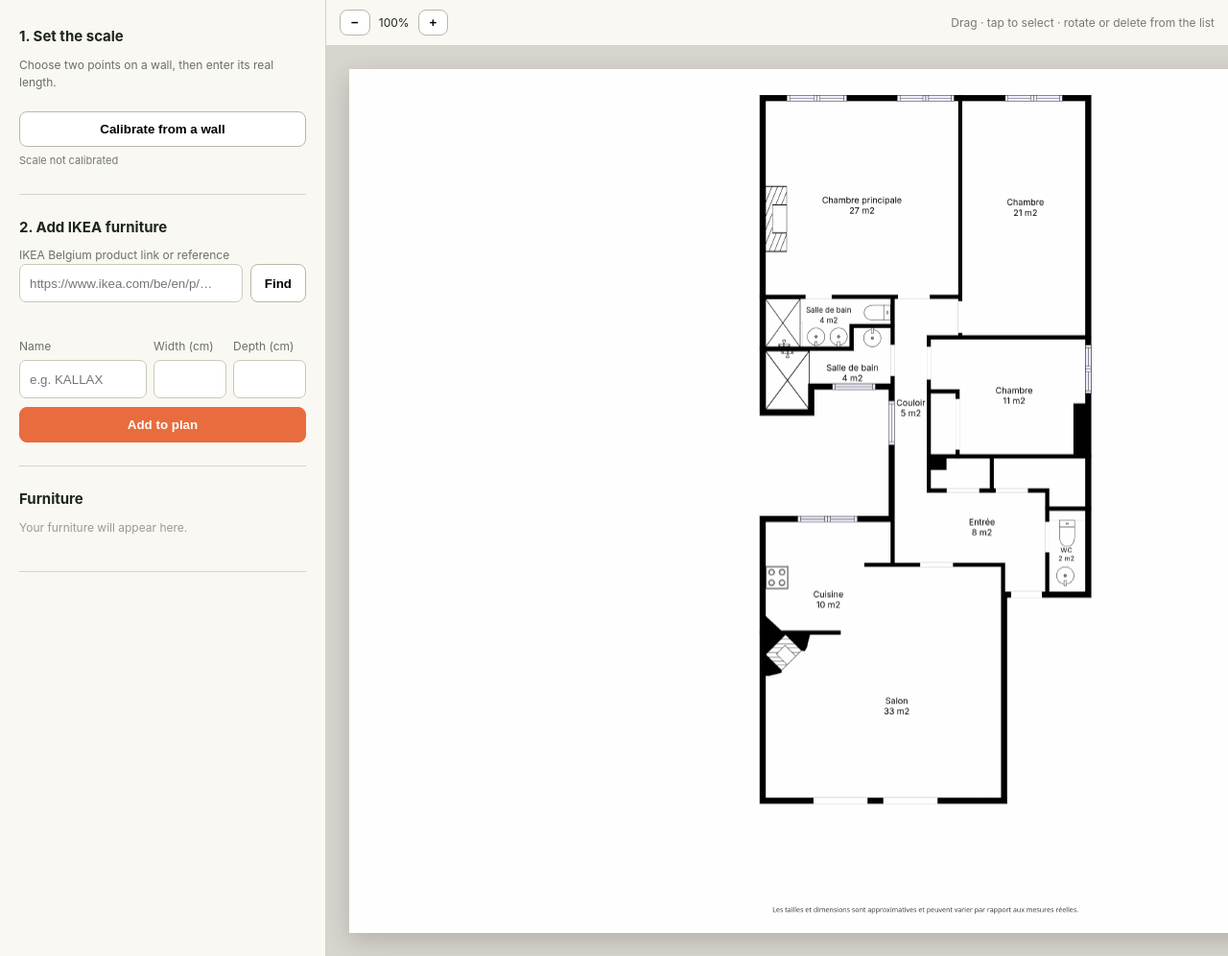
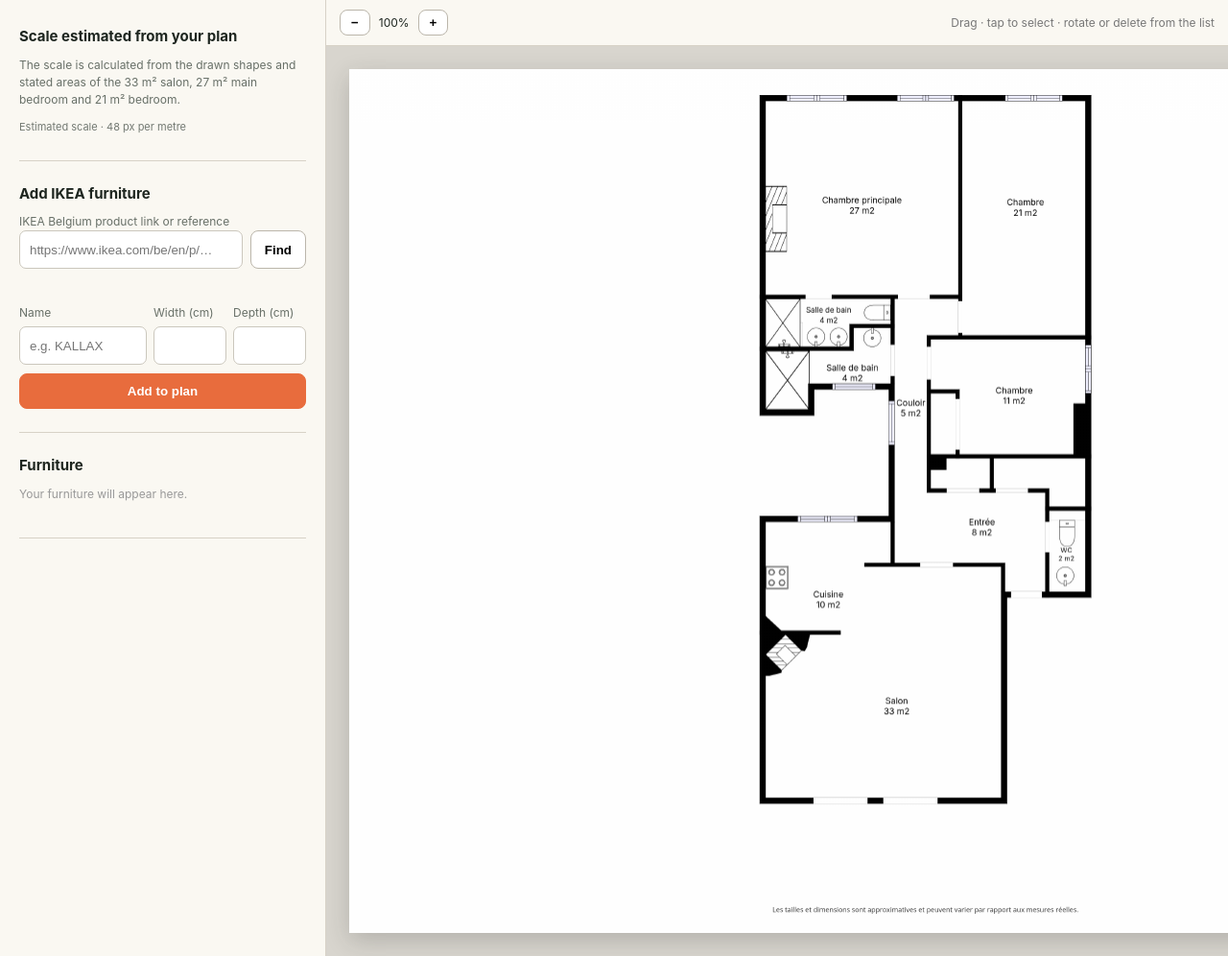
Before and after one commit to ThomasChoi2104/ikea, a Flask app: page / in a window 1280 px wide. Shown: the part 108-1104 px from the top of the page at 96% size. Run offline with Flask 3, Linux system fonts and the light colour scheme.

Commit message:
Add files via upload

```diff
--- a/static/app.js
+++ b/static/app.js
@@ -1,15 +1,16 @@
-const $=s=>document.querySelector(s), board=$('#board'), layer=$('#furnitureLayer'), svg=$('#calibrationLayer');
-let state=JSON.parse(localStorage.getItem('floorPlanner')||'{"scale":null,"items":[]}'), zoom=1, calibration=[], pendingPx=0, selected=null;
+const $=s=>document.querySelector(s), board=$('#board'), layer=$('#furnitureLayer');
+// Estimated at 0.48 px/cm by comparing the drawn footprints of the 33 m² salon,
+// 27 m² main bedroom and 21 m² bedroom with their labelled surface areas.
+const ESTIMATED_SCALE=0.48;
+let state=JSON.parse(localStorage.getItem('floorPlanner')||'{"items":[]}'), zoom=1, selected=null;
+state.scale=ESTIMATED_SCALE;
 const uid=()=>crypto.randomUUID?crypto.randomUUID():Date.now().toString(36);
 function persist(){localStorage.setItem('floorPlanner',JSON.stringify(state));}
-function render(){layer.innerHTML='';state.items.forEach(i=>{let el=document.createElement('div');el.className='furniture'+(selected===i.id?' selected':'');el.dataset.id=i.id;Object.assign(el.style,{left:i.x+'px',top:i.y+'px',width:(i.w*state.scale)+'px',height:(i.d*state.scale)+'px',transform:`rotate(${i.r||0}deg)`});el.textContent=i.name;layer.append(el);drag(el,i)});$('#scaleStatus').textContent=state.scale?`Calibrated · ${(state.scale*100).toFixed(2)} px / metre`:'Scale not calibrated';renderList();}
+function render(){layer.innerHTML='';state.items.forEach(i=>{let el=document.createElement('div');el.className='furniture'+(selected===i.id?' selected':'');el.dataset.id=i.id;Object.assign(el.style,{left:i.x+'px',top:i.y+'px',width:(i.w*state.scale)+'px',height:(i.d*state.scale)+'px',transform:`rotate(${i.r||0}deg)`});el.textContent=i.name;layer.append(el);drag(el,i)});$('#scaleStatus').textContent='Estimated scale · 48 px per metre';renderList();}
 function renderList(){let box=$('#items');if(!state.items.length){box.innerHTML='<p class="empty">Your furniture will appear here.</p>';return}box.innerHTML=state.items.map(i=>`<div class="item"><div><strong>${i.name}</strong><br><small>${i.w} × ${i.d} cm</small></div><div class="item-actions"><button data-rot="${i.id}">↻</button><button data-del="${i.id}">×</button></div></div>`).join('');box.querySelectorAll('[data-rot]').forEach(b=>b.onclick=()=>{let i=state.items.find(x=>x.id===b.dataset.rot);i.r=(i.r||0)+90;persist();render()});box.querySelectorAll('[data-del]').forEach(b=>b.onclick=()=>{state.items=state.items.filter(x=>x.id!==b.dataset.del);persist();render()})}
 function drag(el,item){el.onpointerdown=e=>{selected=item.id;render();el=layer.querySelector(`[data-id="${item.id}"]`);el.setPointerCapture(e.pointerId);let sx=e.clientX,sy=e.clientY,ox=item.x,oy=item.y;el.onpointermove=m=>{item.x=Math.max(0,ox+(m.clientX-sx)/zoom);item.y=Math.max(0,oy+(m.clientY-sy)/zoom);el.style.left=item.x+'px';el.style.top=item.y+'px'};el.onpointerup=()=>{el.onpointermove=null;persist()}}}
-$('#calibrate').onclick=()=>{calibration=[];svg.innerHTML='';svg.style.pointerEvents='auto';$('#scaleStatus').textContent='Click two ends of a known wall…'};
-svg.addEventListener('pointerdown',e=>{if(svg.style.pointerEvents!=='auto')return;let r=board.getBoundingClientRect(),p={x:(e.clientX-r.left)/zoom,y:(e.clientY-r.top)/zoom};calibration.push(p);svg.innerHTML=calibration.map(p=>`<circle cx="${p.x}" cy="${p.y}" r="6" fill="#e86c3d"/>`).join('')+(calibration.length===2?`<line x1="${calibration[0].x}" y1="${calibration[0].y}" x2="${p.x}" y2="${p.y}" stroke="#e86c3d" stroke-width="3"/>`:'');if(calibration.length===2){pendingPx=Math.hypot(p.x-calibration[0].x,p.y-calibration[0].y);$('#pixelDistance').textContent=`Selected line: ${pendingPx.toFixed(0)} pixels`;$('#scaleDialog').showModal();svg.style.pointerEvents='none'}});
-$('#applyScale').onclick=e=>{let cm=+$('#realLength').value;if(!cm){e.preventDefault();return}state.scale=pendingPx/cm;persist();render()};
 $('#fetch').onclick=async()=>{let status=$('#fetchStatus');status.textContent='Reading IKEA product…';try{let r=await fetch('/api/ikea',{method:'POST',headers:{'Content-Type':'application/json'},body:JSON.stringify({url:$('#ikeaUrl').value})});let d=await r.json();if(d.name)$('#itemName').value=d.name;if(d.width)$('#width').value=d.width;if(d.depth)$('#depth').value=d.depth;status.textContent=d.error||`Found ${d.name} · ${d.width} × ${d.depth} cm`;status.style.color=r.ok?'#637d58':'#b2492d'}catch(e){status.textContent='Could not read IKEA. Enter dimensions manually.'}};
-$('#add').onclick=()=>{if(!state.scale)return alert('Calibrate the floor plan first.');let name=$('#itemName').value.trim(),w=+$('#width').value,d=+$('#depth').value;if(!name||!w||!d)return alert('Add a name, width and depth.');state.items.push({id:uid(),name,w,d,x:560,y:400,r:0});persist();render()};
+$('#add').onclick=()=>{let name=$('#itemName').value.trim(),w=+$('#width').value,d=+$('#depth').value;if(!name||!w||!d)return alert('Add a name, width and depth.');state.items.push({id:uid(),name,w,d,x:560,y:400,r:0});persist();render()};
 $('#save').onclick=()=>{persist();$('#save').textContent='Saved';setTimeout(()=>$('#save').textContent='Save',1200)};
 function setZoom(z){zoom=Math.max(.4,Math.min(2,z));board.style.transform=`scale(${zoom})`;$('#zoomLabel').textContent=Math.round(zoom*100)+'%';}
 $('#zoomIn').onclick=()=>setZoom(zoom+.1);$('#zoomOut').onclick=()=>setZoom(zoom-.1);
--- a/templates/index.html
+++ b/templates/index.html
@@ -3,11 +3,10 @@
 <title>Andrée Geulen — Floor Planner</title><link rel="stylesheet" href="/static/app.css"></head>
 <body><header><div><span class="eyebrow">ANDRÉE GEULEN 52 · 3RD FLOOR</span><h1>Make the flat fit your life.</h1></div><div class="header-actions"><button id="save">Save</button><button id="export" class="dark">Export PNG</button></div></header>
 <main><aside>
-  <section><h2>1. Set the scale</h2><p>Choose two points on a wall, then enter its real length.</p><button id="calibrate" class="full">Calibrate from a wall</button><div id="scaleStatus" class="status">Scale not calibrated</div></section>
-  <section><h2>2. Add IKEA furniture</h2><label>IKEA Belgium product link or reference</label><div class="row"><input id="ikeaUrl" placeholder="https://www.ikea.com/be/en/p/…"><button id="fetch">Find</button></div><div id="fetchStatus" class="status"></div>
+  <section><h2>Scale estimated from your plan</h2><p>The scale is calculated from the drawn shapes and stated areas of the 33 m² salon, 27 m² main bedroom and 21 m² bedroom.</p><div id="scaleStatus" class="status"></div></section>
+  <section><h2>Add IKEA furniture</h2><label>IKEA Belgium product link or reference</label><div class="row"><input id="ikeaUrl" placeholder="https://www.ikea.com/be/en/p/…"><button id="fetch">Find</button></div><div id="fetchStatus" class="status"></div>
     <div class="fields"><label>Name<input id="itemName" placeholder="e.g. KALLAX"></label><label>Width (cm)<input id="width" type="number" min="1"></label><label>Depth (cm)<input id="depth" type="number" min="1"></label></div><button id="add" class="full accent">Add to plan</button>
   </section>
   <section><h2>Furniture</h2><div id="items" class="items"><p class="empty">Your furniture will appear here.</p></div></section>
-</aside><div class="workspace"><div class="toolbar"><button id="zoomOut">−</button><span id="zoomLabel">100%</span><button id="zoomIn">+</button><span class="hint">Drag · tap to select · rotate or delete from the list</span></div><div id="viewport"><div id="board"><img id="plan" src="/assets/andree-geulen-plan.png" alt="Floor plan"><svg id="calibrationLayer"></svg><div id="furnitureLayer"></div></div></div></div></main>
-<dialog id="scaleDialog"><form method="dialog"><h2>Set real wall length</h2><p id="pixelDistance"></p><label>Length in centimetres<input id="realLength" type="number" min="1" autofocus></label><div class="dialog-actions"><button value="cancel">Cancel</button><button id="applyScale" value="default" class="dark">Apply scale</button></div></form></dialog>
+</aside><div class="workspace"><div class="toolbar"><button id="zoomOut">−</button><span id="zoomLabel">100%</span><button id="zoomIn">+</button><span class="hint">Drag · tap to select · rotate or delete from the list</span></div><div id="viewport"><div id="board"><img id="plan" src="/assets/andree-geulen-plan.png" alt="Floor plan"><div id="furnitureLayer"></div></div></div></div></main>
 <script src="/static/app.js"></script></body></html>
```
Also changed, not shown: README.md.
